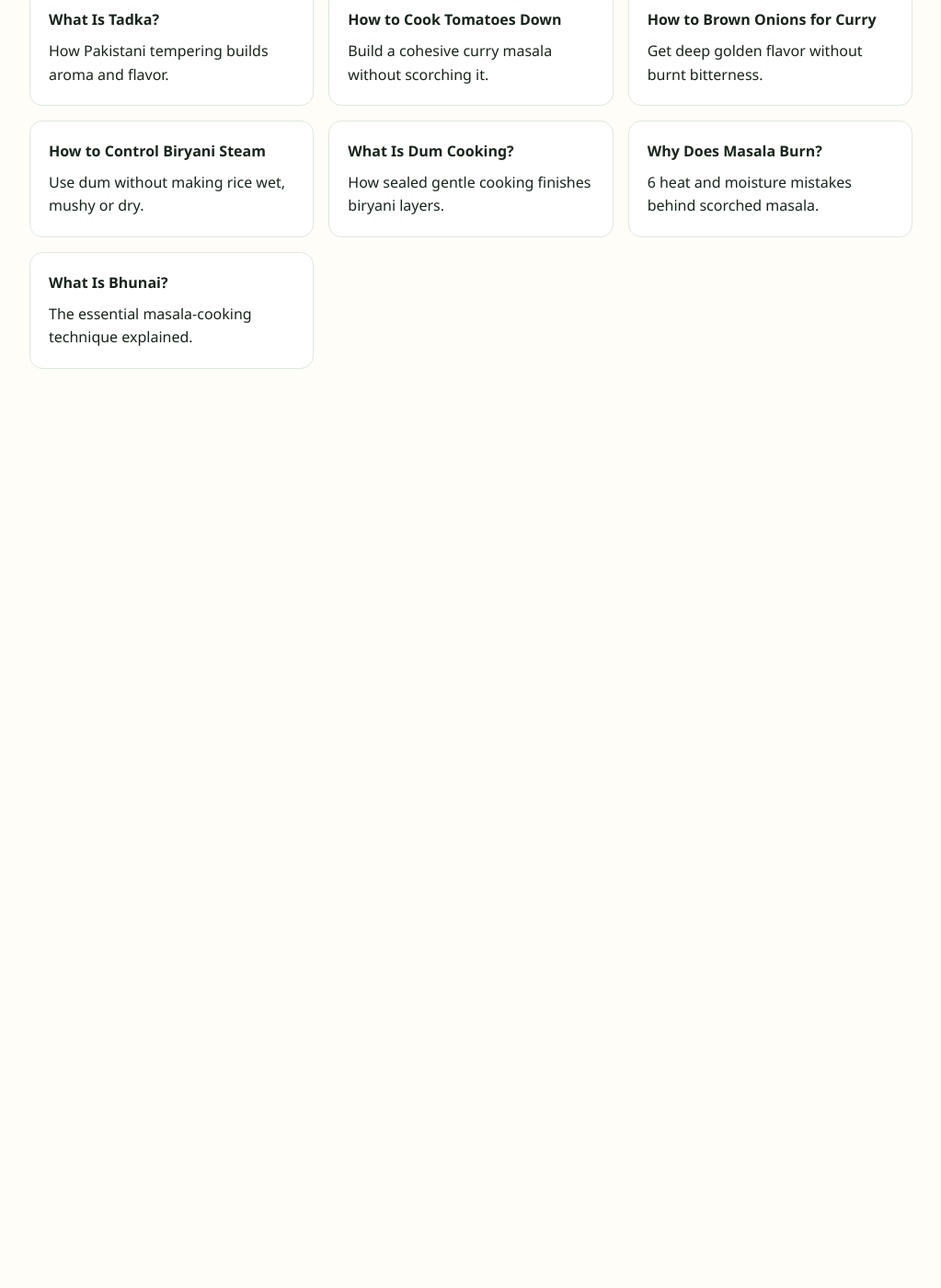
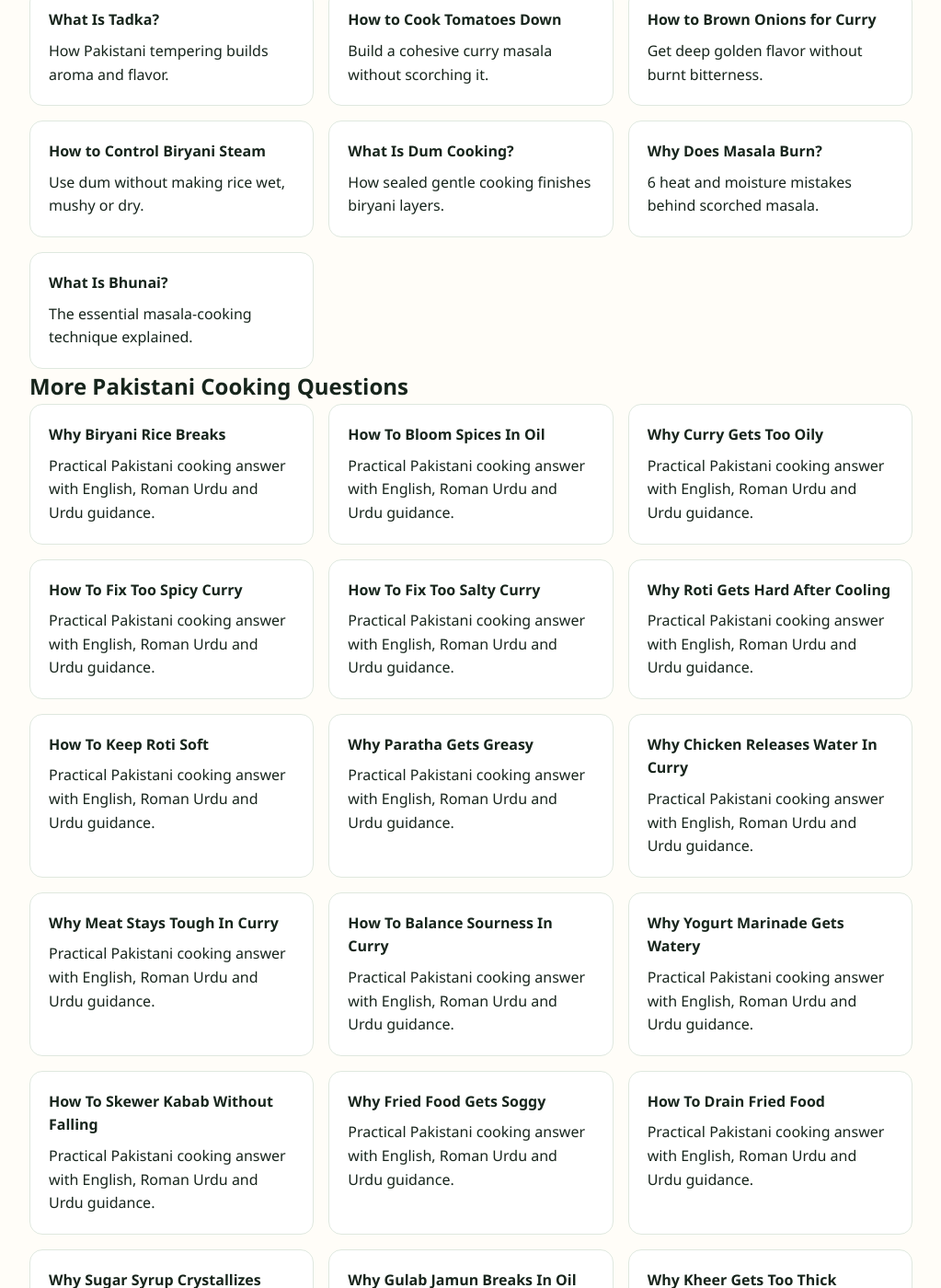
Before and after one commit to manazarali01-hub/pakistan-food, a Jekyll site: the page guides/index.html, which Jekyll copies as it is, in a window 1280 px wide and 1400 px high, scrolled down 5959 px. Shown: the whole window at 92% size, without its empty margins (128-1151 px from the left). Built offline with Jekyll 4.4.1, drawn with Linux system fonts in a browser that asks for light colours; before the commit the page ends 6400 px from its top, so only the background shows below that; some of the changed text lies outside the part shown.

Commit message:
Add final 23 guides to topical hub

```diff
--- a/guides/index.html
+++ b/guides/index.html
@@ -92,4 +92,26 @@
 <a class="card" href="what-is-dum-cooking.html"><strong>What Is Dum Cooking?</strong><span>How sealed gentle cooking finishes biryani layers.</span></a>
 <a class="card" href="why-masala-burns.html"><strong>Why Does Masala Burn?</strong><span>6 heat and moisture mistakes behind scorched masala.</span></a>
 <a class="card" href="what-is-bhunai.html"><strong>What Is Bhunai?</strong><span>The essential masala-cooking technique explained.</span></a>
-</div></section></main></body></html>
+</div></section><section><h2>More Pakistani Cooking Questions</h2><div class="grid"><a class="card" href="why-biryani-rice-breaks.html"><strong>Why Biryani Rice Breaks</strong><span>Practical Pakistani cooking answer with English, Roman Urdu and Urdu guidance.</span></a>
+<a class="card" href="how-to-bloom-spices-in-oil.html"><strong>How To Bloom Spices In Oil</strong><span>Practical Pakistani cooking answer with English, Roman Urdu and Urdu guidance.</span></a>
+<a class="card" href="why-curry-gets-too-oily.html"><strong>Why Curry Gets Too Oily</strong><span>Practical Pakistani cooking answer with English, Roman Urdu and Urdu guidance.</span></a>
+<a class="card" href="how-to-fix-too-spicy-curry.html"><strong>How To Fix Too Spicy Curry</strong><span>Practical Pakistani cooking answer with English, Roman Urdu and Urdu guidance.</span></a>
+<a class="card" href="how-to-fix-too-salty-curry.html"><strong>How To Fix Too Salty Curry</strong><span>Practical Pakistani cooking answer with English, Roman Urdu and Urdu guidance.</span></a>
+<a class="card" href="why-roti-gets-hard-after-cooling.html"><strong>Why Roti Gets Hard After Cooling</strong><span>Practical Pakistani cooking answer with English, Roman Urdu and Urdu guidance.</span></a>
+<a class="card" href="how-to-keep-roti-soft.html"><strong>How To Keep Roti Soft</strong><span>Practical Pakistani cooking answer with English, Roman Urdu and Urdu guidance.</span></a>
+<a class="card" href="why-paratha-gets-greasy.html"><strong>Why Paratha Gets Greasy</strong><span>Practical Pakistani cooking answer with English, Roman Urdu and Urdu guidance.</span></a>
+<a class="card" href="why-chicken-releases-water-in-curry.html"><strong>Why Chicken Releases Water In Curry</strong><span>Practical Pakistani cooking answer with English, Roman Urdu and Urdu guidance.</span></a>
+<a class="card" href="why-meat-stays-tough-in-curry.html"><strong>Why Meat Stays Tough In Curry</strong><span>Practical Pakistani cooking answer with English, Roman Urdu and Urdu guidance.</span></a>
+<a class="card" href="how-to-balance-sourness-in-curry.html"><strong>How To Balance Sourness In Curry</strong><span>Practical Pakistani cooking answer with English, Roman Urdu and Urdu guidance.</span></a>
+<a class="card" href="why-yogurt-marinade-gets-watery.html"><strong>Why Yogurt Marinade Gets Watery</strong><span>Practical Pakistani cooking answer with English, Roman Urdu and Urdu guidance.</span></a>
+<a class="card" href="how-to-skewer-kabab-without-falling.html"><strong>How To Skewer Kabab Without Falling</strong><span>Practical Pakistani cooking answer with English, Roman Urdu and Urdu guidance.</span></a>
+<a class="card" href="why-fried-food-gets-soggy.html"><strong>Why Fried Food Gets Soggy</strong><span>Practical Pakistani cooking answer with English, Roman Urdu and Urdu guidance.</span></a>
+<a class="card" href="how-to-drain-fried-food.html"><strong>How To Drain Fried Food</strong><span>Practical Pakistani cooking answer with English, Roman Urdu and Urdu guidance.</span></a>
+<a class="card" href="why-sugar-syrup-crystallizes.html"><strong>Why Sugar Syrup Crystallizes</strong><span>Practical Pakistani cooking answer with English, Roman Urdu and Urdu guidance.</span></a>
+<a class="card" href="why-gulab-jamun-breaks-in-oil.html"><strong>Why Gulab Jamun Breaks In Oil</strong><span>Practical Pakistani cooking answer with English, Roman Urdu and Urdu guidance.</span></a>
+<a class="card" href="why-kheer-gets-too-thick.html"><strong>Why Kheer Gets Too Thick</strong><span>Practical Pakistani cooking answer with English, Roman Urdu and Urdu guidance.</span></a>
+<a class="card" href="how-to-toast-nuts-for-desserts.html"><strong>How To Toast Nuts For Desserts</strong><span>Practical Pakistani cooking answer with English, Roman Urdu and Urdu guidance.</span></a>
+<a class="card" href="why-chai-gets-skin-on-top.html"><strong>Why Chai Gets Skin On Top</strong><span>Practical Pakistani cooking answer with English, Roman Urdu and Urdu guidance.</span></a>
+<a class="card" href="how-to-make-strong-chai-without-bitterness.html"><strong>How To Make Strong Chai Without Bitterness</strong><span>Practical Pakistani cooking answer with English, Roman Urdu and Urdu guidance.</span></a>
+<a class="card" href="why-lassi-gets-foamy.html"><strong>Why Lassi Gets Foamy</strong><span>Practical Pakistani cooking answer with English, Roman Urdu and Urdu guidance.</span></a>
+<a class="card" href="how-to-balance-sweet-lassi.html"><strong>How To Balance Sweet Lassi</strong><span>Practical Pakistani cooking answer with English, Roman Urdu and Urdu guidance.</span></a></div></section></main></body></html>
```
